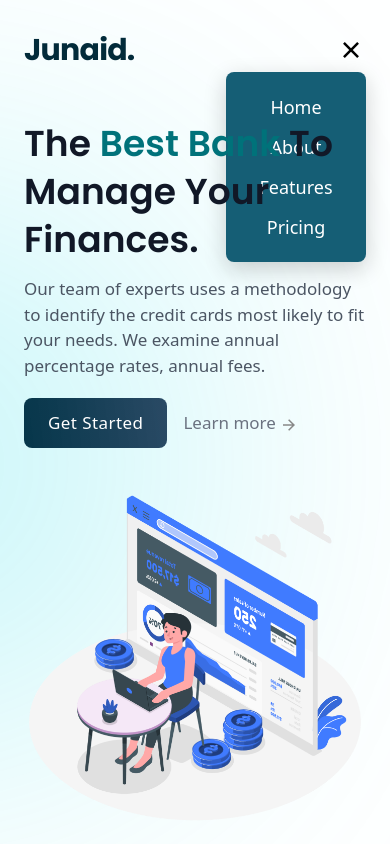
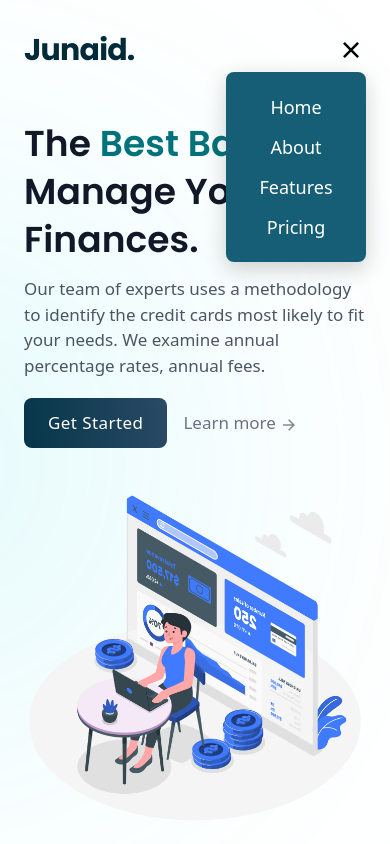
Before and after one commit to Raja-Junaid/bank_website, a React (Vite) app: page / in a window 390 px wide. Both pictures are taken after a click on the picture 351 px from the left and 50 px from the top of the page. Shown: the top 844 px of the page. Built offline with nearby package versions, Linux system fonts and the light colour scheme.

Commit message:
Navbar and Hero section is fully completed

```diff
--- a/src/components/Hero.jsx
+++ b/src/components/Hero.jsx
@@ -3,7 +3,7 @@ import { heroImage, rightArrow } from "../assets";
 
 const Hero = () => (
   <div id="home" className="relative max-container flex justify-center items-center flex-col md:flex-row gap-y-8 md:gap-y-0">
-    <div className="bg-gradient-1 rounded-full w-[400px] h-[400px] absolute top-36 -left-[90%] lg:top-20 lg:-left-[50%] xl:top-52 xl:-left-[30%] -z-10 min-[1920px]:hidden"></div>
+    <div className="bg-gradient-1 rounded-full w-[400px] h-[400px] absolute top-36 -left-[90%] opacity-[50%] md:opacity-[100%] lg:top-20 lg:-left-[50%] xl:top-52 xl:-left-[30%] -z-10 min-[1920px]:hidden"></div>
 
     <div className="flex flex-col gap-y-3 lg:-mt-12 xl:-mt-16 2xl:w-full">
       <h1 className="max-w-xl text-4xl lg:text-5xl xl:text-6xl 2xl:text-[68px] font-poppins font-semibold text-gray-900 leading-[48px] tracking-[0.09px] lg:leading-[65px] xl:leading-[84px] 2xl:leading-[92px]">
--- a/src/components/Navbar.jsx
+++ b/src/components/Navbar.jsx
@@ -32,7 +32,7 @@ const Navbar = () => {
         />
       </div>
 
-      <ul className={`absolute top-10 right-0 bg-cyan-800 w-[140px] h-[190px] flex-1 ${toggle ? 'flex' : 'hidden'} justify-center items-center flex-col rounded-lg sidebar customShadow`}>
+      <ul className={`absolute top-10 right-0 bg-cyan-800 w-[140px] h-[190px] flex-1 ${toggle ? 'flex' : 'hidden'} justify-center items-center flex-col rounded-lg sidebar customShadow z-30`}>
         {navLinks.map((navlink, index) => (
           <li key={navlink.id}>
             <a href={`#${navlink.id}`} className={`text-lg inline-block tracking-normal ${index === navLinks.length - 1 ? 'mb-0' : 'mb-3'} text-white`}>{navlink.title}</a>
```
